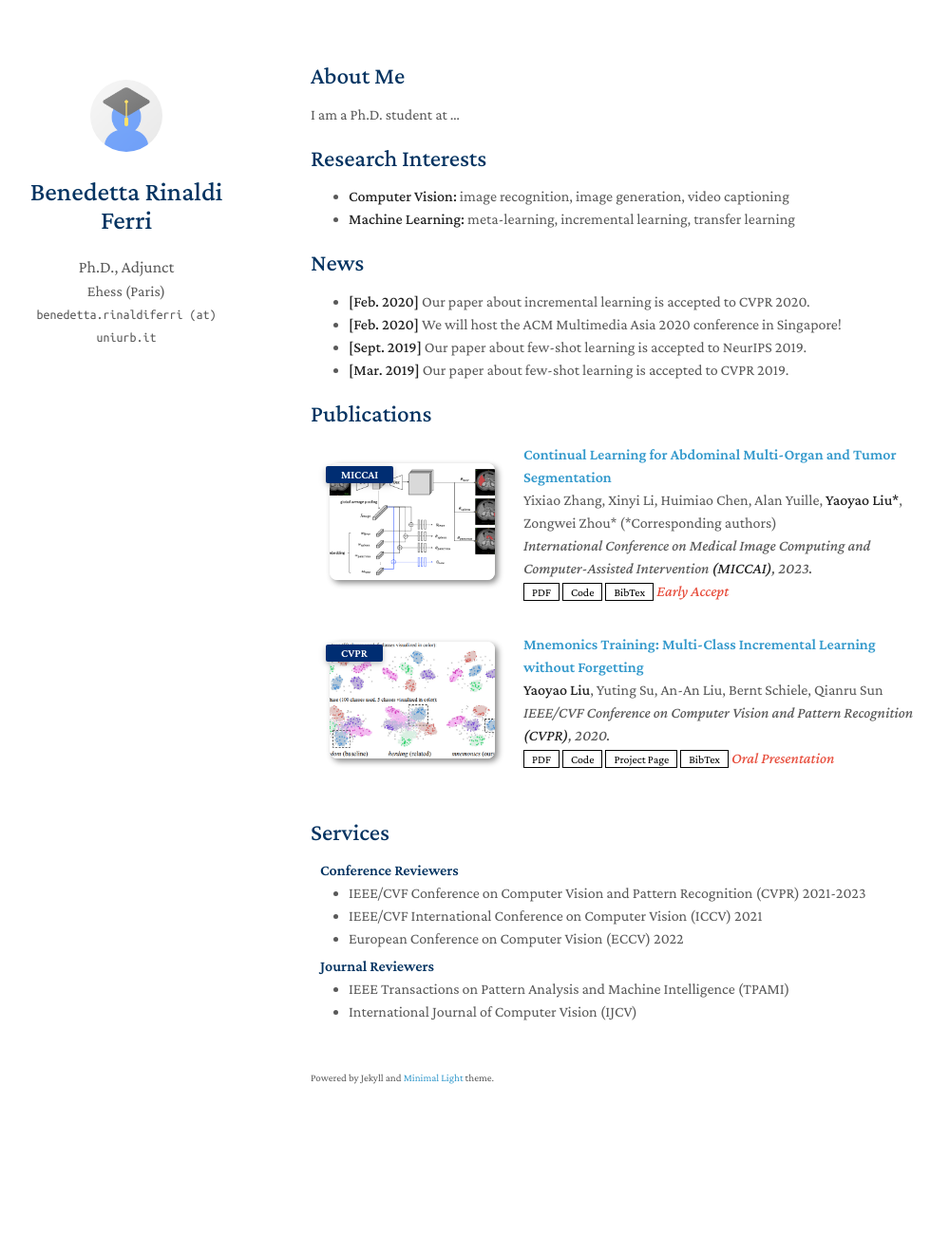
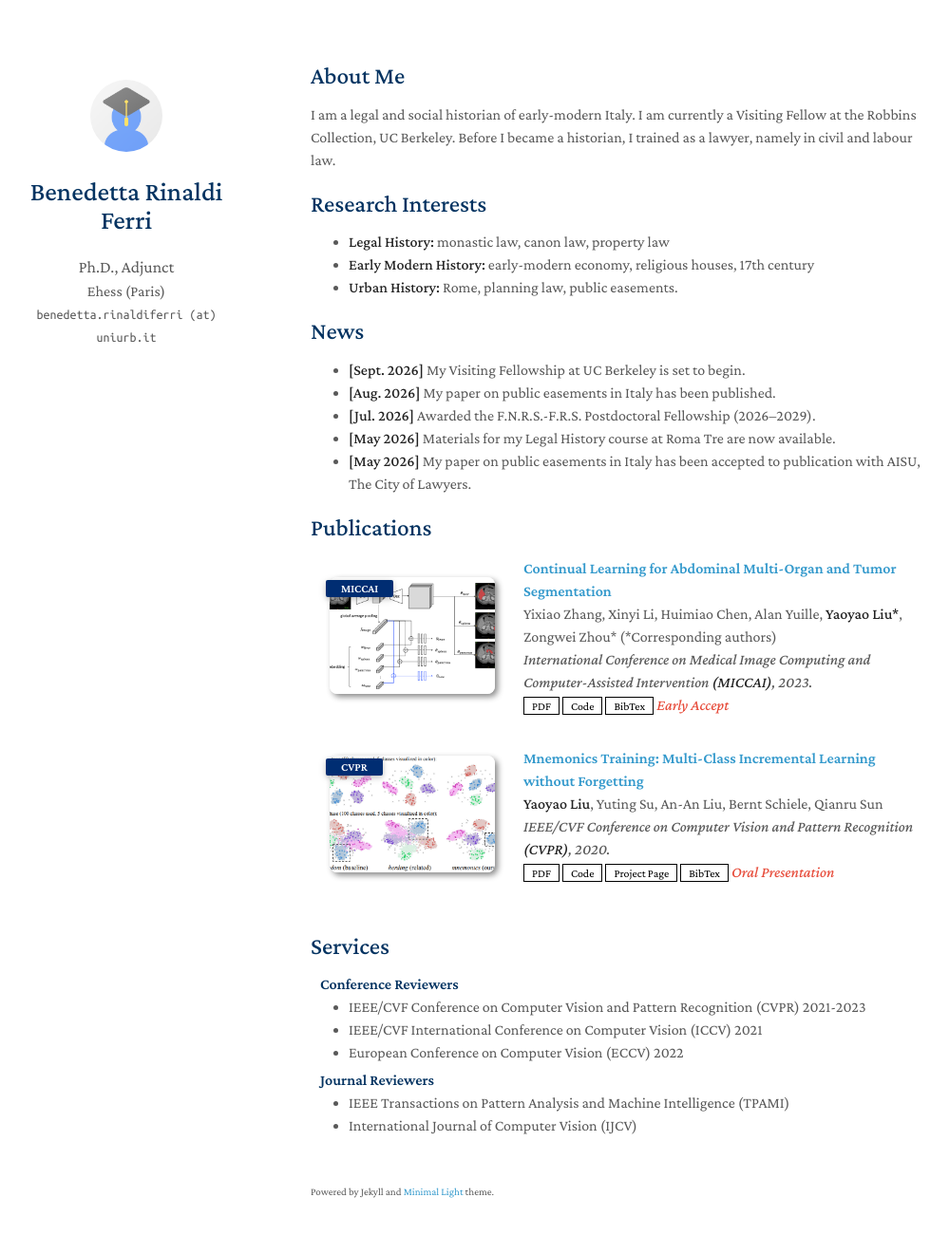
Before and after one commit to rinaldiferri/rinaldiferri.github.io, a Jekyll site: the page built from index.md, in a window 1280 px wide and 1336 px high. Shown: the top 1301 px of the window at 95% size, without its empty margins (143-1142 px from the left). Built offline with Jekyll 4.4.1, drawn with Linux system fonts in a browser that asks for light colours; a style sheet for code colours, icons or effects is not loaded; our own code applies the rules of GitHub Pages for plain Markdown files.

Commit message:
Update index.md

```diff
--- a/index.md
+++ b/index.md
@@ -4,19 +4,21 @@ layout: homepage
 
 ## About Me
 
-I am a Ph.D. student at ...
+I am a legal and social historian of early-modern Italy. I am currently a Visiting Fellow at the Robbins Collection, UC Berkeley. Before I became a historian, I trained as a lawyer, namely in civil and labour law.
 
 ## Research Interests
 
-- **Computer Vision:** image recognition, image generation, video captioning
-- **Machine Learning:** meta-learning, incremental learning, transfer learning
+- **Legal History:** monastic law, canon law, property law
+- **Early Modern History:** early-modern economy, religious houses, 17th century
+- **Urban History:** Rome, planning law, public easements.
 
 ## News
 
-- **[Feb. 2020]** Our paper about incremental learning is accepted to CVPR 2020.
-- **[Feb. 2020]** We will host the ACM Multimedia Asia 2020 conference in Singapore!
-- **[Sept. 2019]** Our paper about few-shot learning is accepted to NeurIPS 2019.
-- **[Mar. 2019]** Our paper about few-shot learning is accepted to CVPR 2019.
+- **[Sept. 2026]** My Visiting Fellowship at UC Berkeley is set to begin.
+- **[Aug. 2026]** My paper on public easements in Italy has been published.
+- **[Jul. 2026]** Awarded the F.N.R.S.-F.R.S. Postdoctoral Fellowship (2026–2029).
+- **[May 2026]** Materials for my Legal History course at Roma Tre are now available.
+- **[May 2026]** My paper on public easements in Italy has been accepted to publication with AISU, The City of Lawyers.
 
 {% include_relative _includes/publications.md %}
 
```
